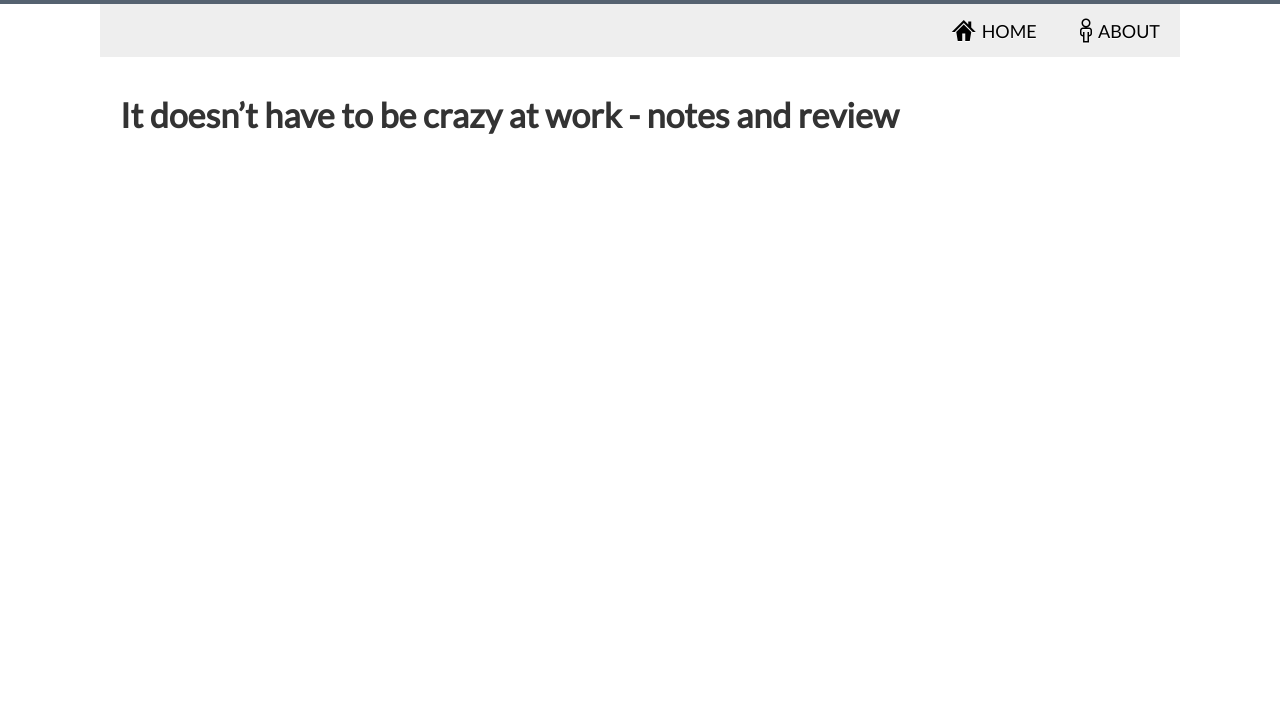
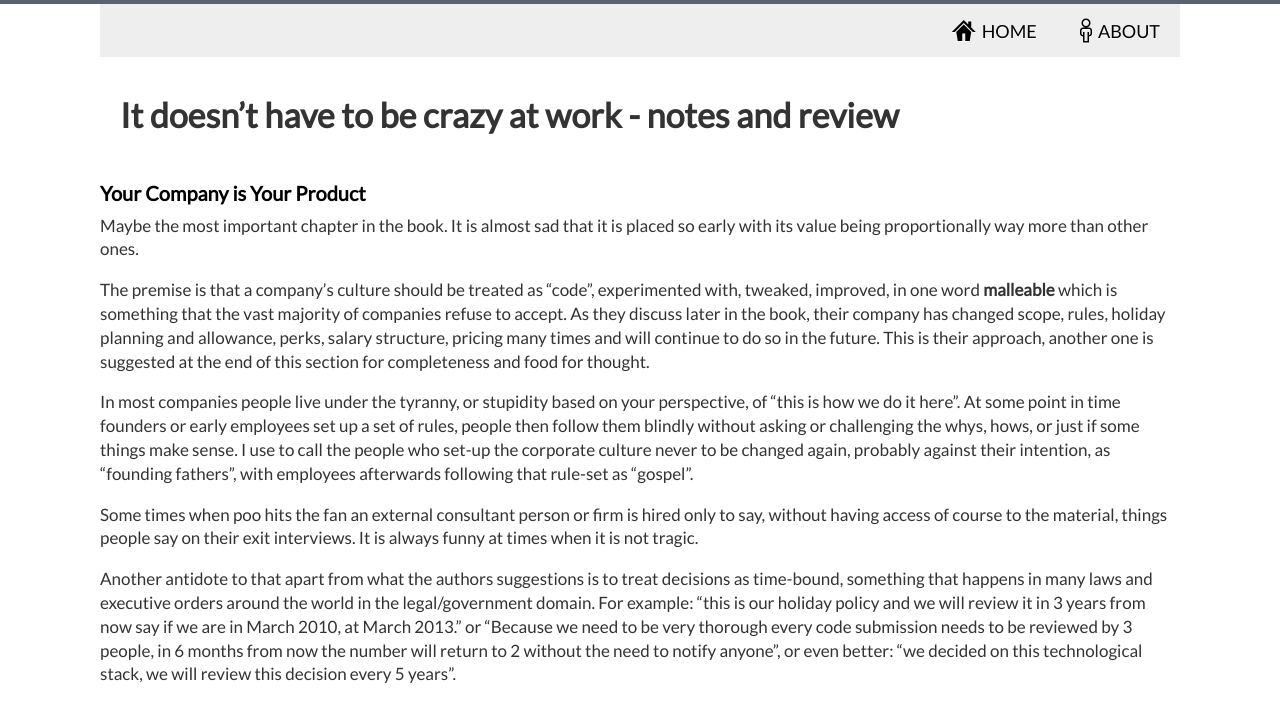
Before and after one commit to dimitrismistriotis/dimitrismistriotis.github.io, a Jekyll site: the page built from _posts/2019-01-12-it_doesnt_have_to_be_crazy.md, in a window 1280 px wide. Shown: the top 722 px of the page. Built offline with Jekyll 4.4.1, drawn with Linux system fonts in a browser that asks for light colours.

Commit message:
First comments for culture.

```diff
--- a/_posts/2019-01-12-it_doesnt_have_to_be_crazy.md
+++ b/_posts/2019-01-12-it_doesnt_have_to_be_crazy.md
@@ -5,3 +5,38 @@ permalink: /it_doesnt_have_to_be_crazy
 ---
 
 # It doesn't have to be crazy at work - notes and review
+
+## Your Company is Your Product
+
+Maybe the most important chapter in the book. It is almost sad that it is placed
+so early with its value being proportionally way more than other ones.
+
+The premise is that a company's culture should be treated as "code",
+experimented with, tweaked, improved, in one word **malleable** which is
+something that the vast majority of companies refuse to accept. As they discuss
+later in the book, their company has changed scope, rules, holiday planning and
+allowance, perks, salary structure, pricing many times and will continue to do
+so in the future. This is their approach, another one is suggested at the end
+of this section for completeness and food for thought.
+
+In most companies people live under the tyranny, or stupidity based on your
+perspective, of "this is how we do it here". At some point in time founders or
+early employees set up a set of rules, people then follow them blindly without
+asking or challenging the whys, hows, or just if some things make sense.
+I use to call the people who set-up the corporate culture never to be changed
+again, probably against their intention, as "founding fathers", with employees
+afterwards following that rule-set as "gospel".
+
+Some times when poo hits the fan an external consultant person or firm is hired
+only to say, without having access of course to the material, things people say
+on their exit interviews. It is always funny at times when it is not tragic.
+
+Another antidote to that apart from what the authors suggestions is to treat
+decisions as time-bound, something that happens in many laws and executive
+orders around the world in the legal/government domain. For example: "this is
+our holiday policy and we will review it in 3 years from now say if we are
+in March 2010, at March 2013." or "Because we need to be very thorough every
+code submission needs to be reviewed by 3 people, in 6 months from now the
+number will return to 2 without the need to notify anyone", or even better:
+"we decided on this technological stack, we will review this decision every
+5 years".
```
